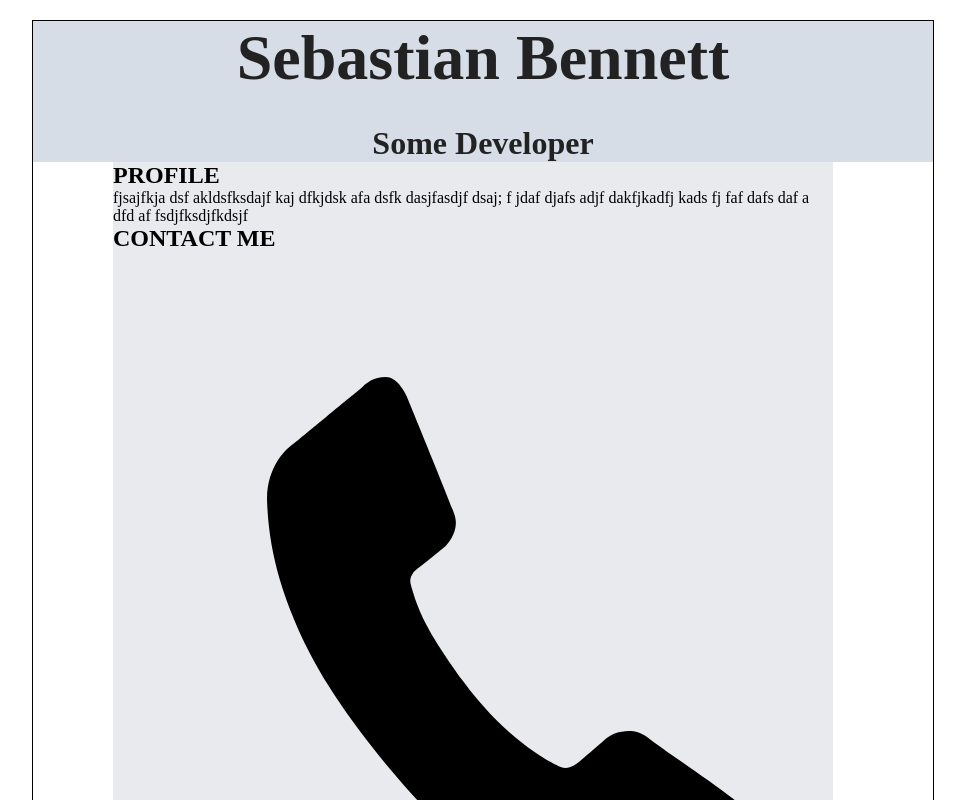
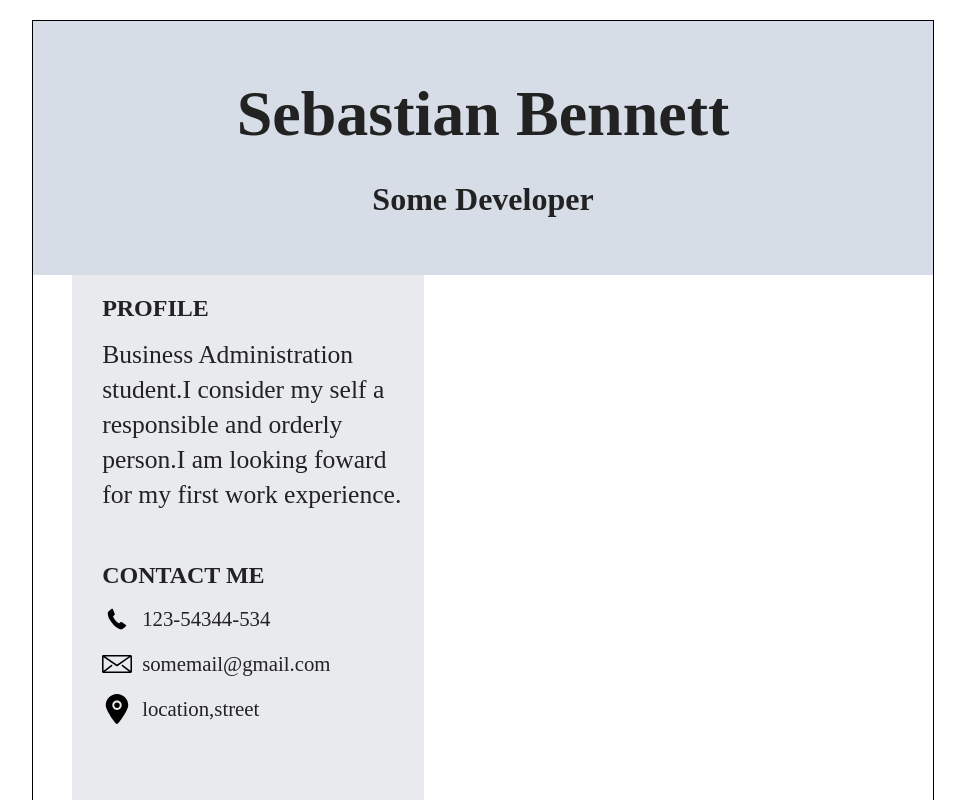
Before and after one commit to sinan-894/cv-app, a React (Vite) app: page / in a window 1280 px wide. Shown: the top 800 px of the page, without its empty margins (157-1122 px from the left). Built offline with nearby package versions, Linux system fonts and the light colour scheme.

Commit message:
Style personal details

```diff
--- a/src/resume-template.css
+++ b/src/resume-template.css
@@ -43,6 +43,33 @@
 .personal-details{
     background-color: var(--side-bg-color);
     margin-left: 10%;
+    color: var(--text-color);
+    padding-top: 20px;
+    padding-left: 30px;
+    padding-right: 5px;
 }
 
+.profile{
+    margin-bottom: 50px;
+}
+
+.profile p{
+    font-size: 1.6em;
+    line-height: 35px;
+    margin-top: 15px;
+}
+
+.contact-details li{
+    display: flex;
+    align-items: center;
+    gap: 10px;
+    font-size: 1.3em;
+    margin-top: 15px;
+}
+
+.contact-details img{
+    width: 30px;
+}
+
+
 /* work and education */
--- a/src/test-data.js
+++ b/src/test-data.js
@@ -4,7 +4,7 @@ export  const data = {
     email:'somemail@gmail.com',
     contact:'123-54344-534',
     address:'location,street',
-    discription:'fjsajfkja dsf akldsfksdajf kaj dfkjdsk afa dsfk dasjfasdjf dsaj; f jdaf djafs adjf dakfjkadfj kads fj   faf dafs daf a dfd af fsdjfksdjfkdsjf',
+    discription:'Business Administration student.I consider my self a responsible and orderly person.I am looking foward for my first work experience.',
     educationList:['E-1','E-2'],
     workList:['W-1','W-2'],
     'E-1':{
```
